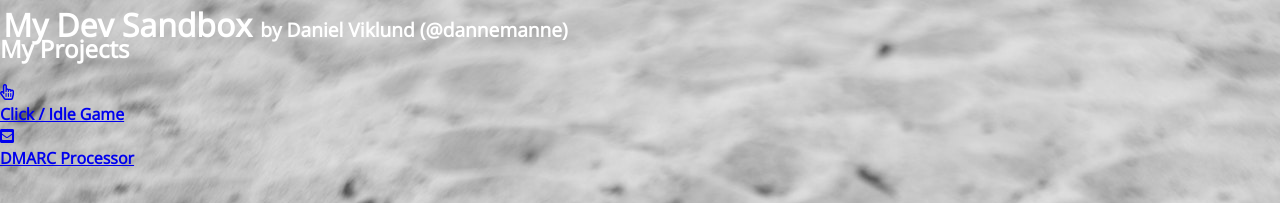
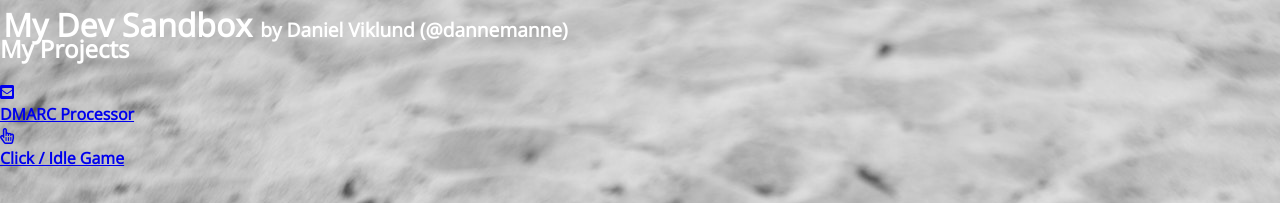
Before and after one commit to dannemanne/viklund-dev-next, a Next.js app: page / in a window 1280 px wide. Shown: the top 203 px of the page. Built offline with nearby package versions, Linux system fonts and the light colour scheme.

Commit message:
Changed order of projects

```diff
--- a/pages/index.js
+++ b/pages/index.js
@@ -14,8 +14,8 @@ class Index extends React.Component {
 
         <h2 style={{margin: '2rem 0 1rem'}}>My Projects</h2>
         <Grid>
+        <Item href="https://dannemanne.pythonanywhere.com" icon="fas fa-envelope-square" text="DMARC Processor" />
           <Item href="https://heroic-heritage.viklund.dev" icon="far fa-hand-pointer" text="Click / Idle Game" />
-          <Item href="https://dannemanne.pythonanywhere.com" icon="fas fa-envelope-square" text="DMARC Processor" />
         </Grid>
 
         <h2 style={{margin: '2rem 0 1rem'}}>Server Status</h2>
```
